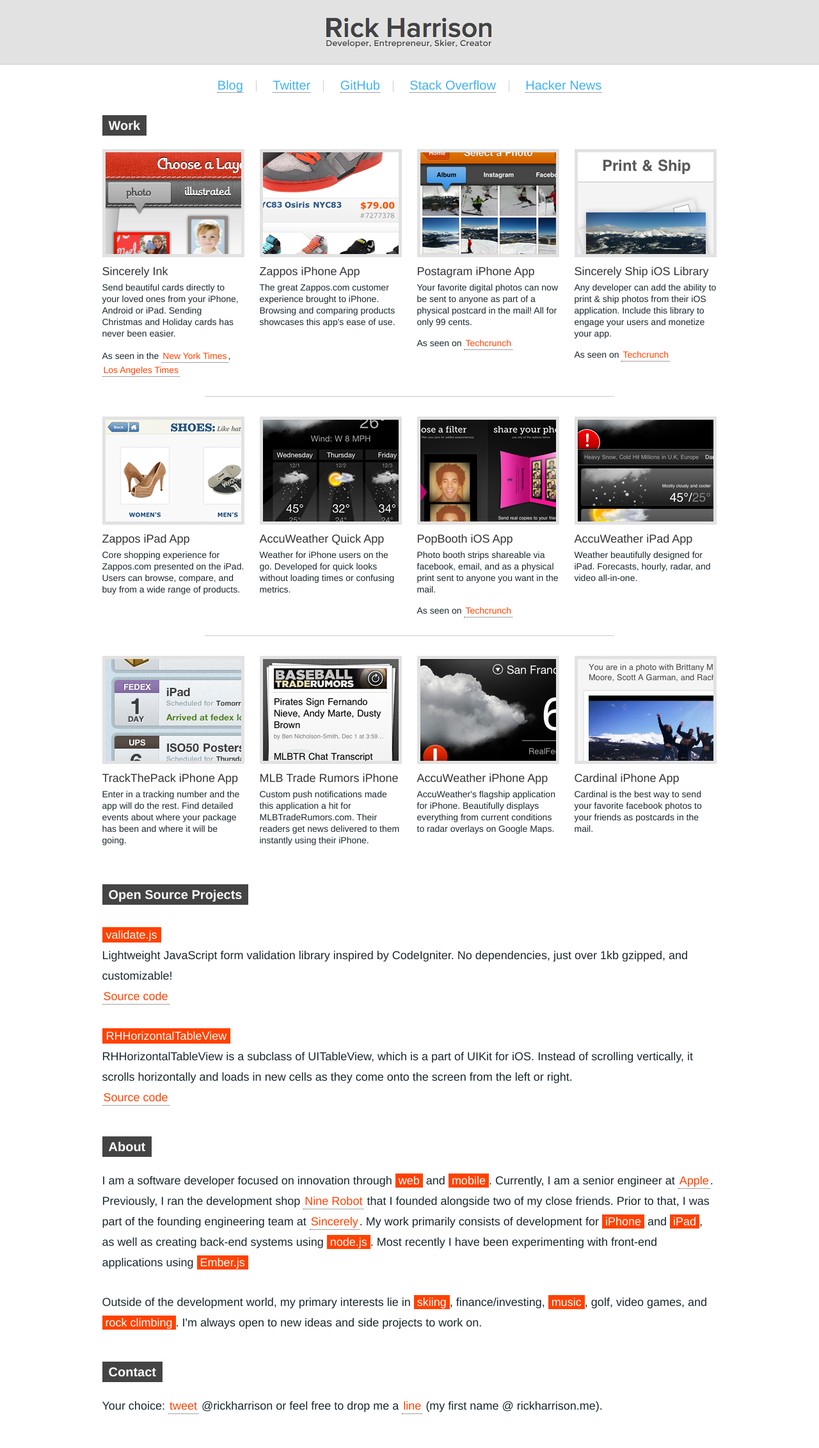
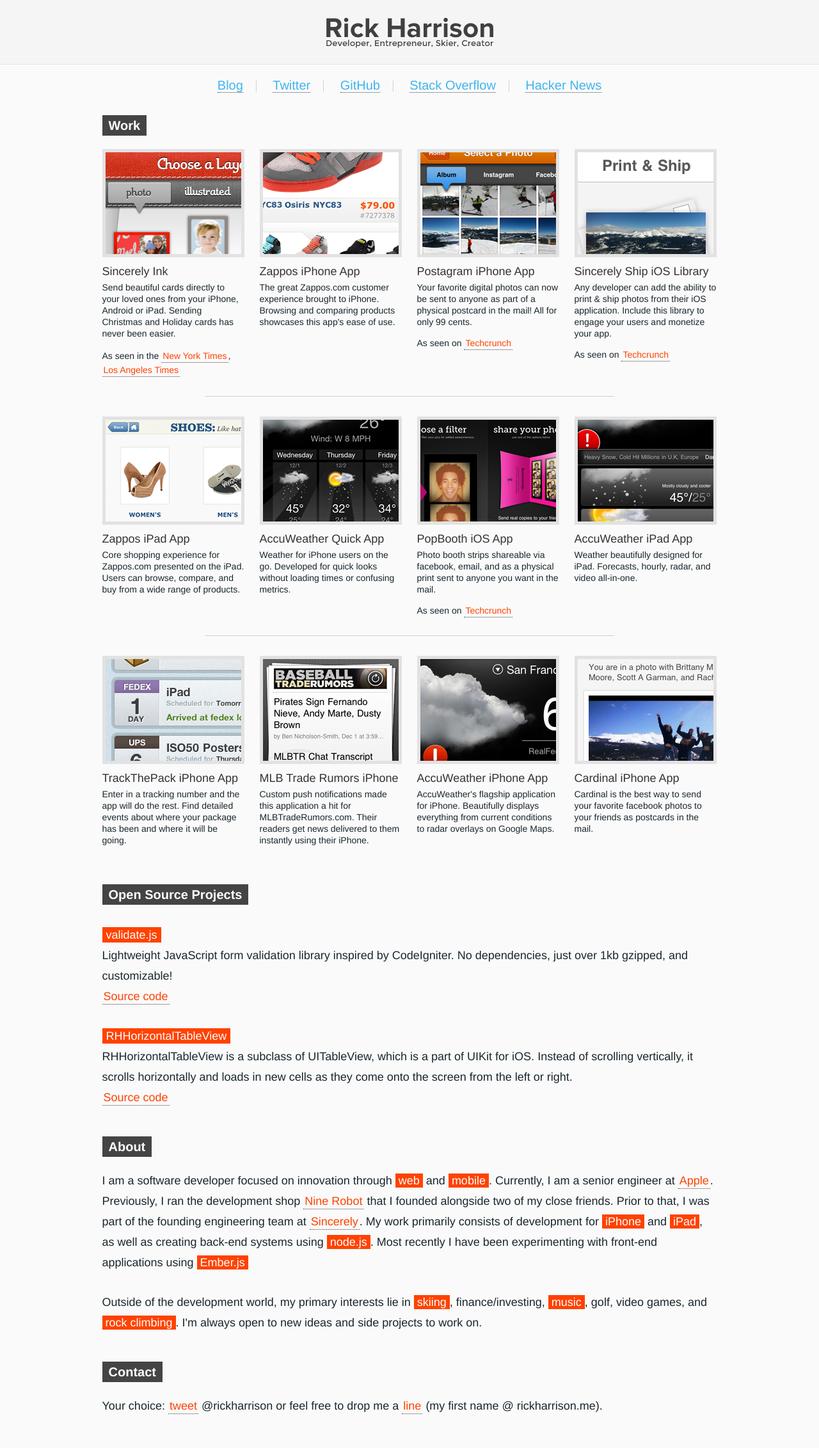
Before and after one commit to rickharrison-archive/rickharrison.me, a Jekyll site: the page built from index.html, in a window 1280 px wide. Shown: the whole page at 64% size. Built offline with Jekyll 4.4.1, drawn with Linux system fonts in a browser that asks for light colours; comment, search, counter and statistics services are not loaded.

```diff
--- a/styles/main.css
+++ b/styles/main.css
@@ -16,7 +16,7 @@
  */
 
 body {
-    background: #ffffff;
+    background: #fafafa;
     font-family: "proxima-nova", 'Helvetica Neue', Helvetica-Neue, Helvetica, Arial, sans-serif;
     text-rendering: optimizeLegibility;
     -webkit-font-smoothing: antialiased;
@@ -33,8 +33,8 @@
 }
 
 #header {
-    background: #E2E2E2;
-    border-bottom: 1px solid #CBCBCB;
+    background: #f5f5f5;
+    border-bottom: 1px solid #e2e2e2;
     height: 80px;
     padding: 20px 0px 0px 0px;
 }
```
Also changed, not shown: images/logo.png.
